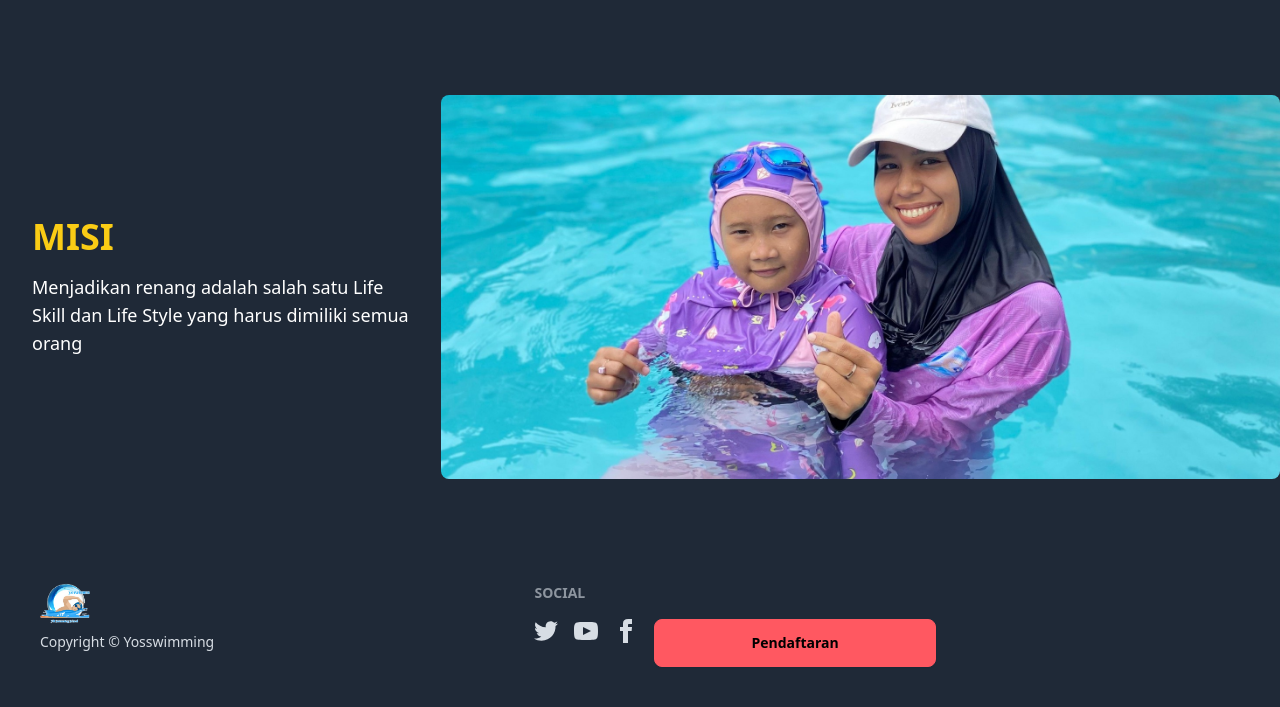
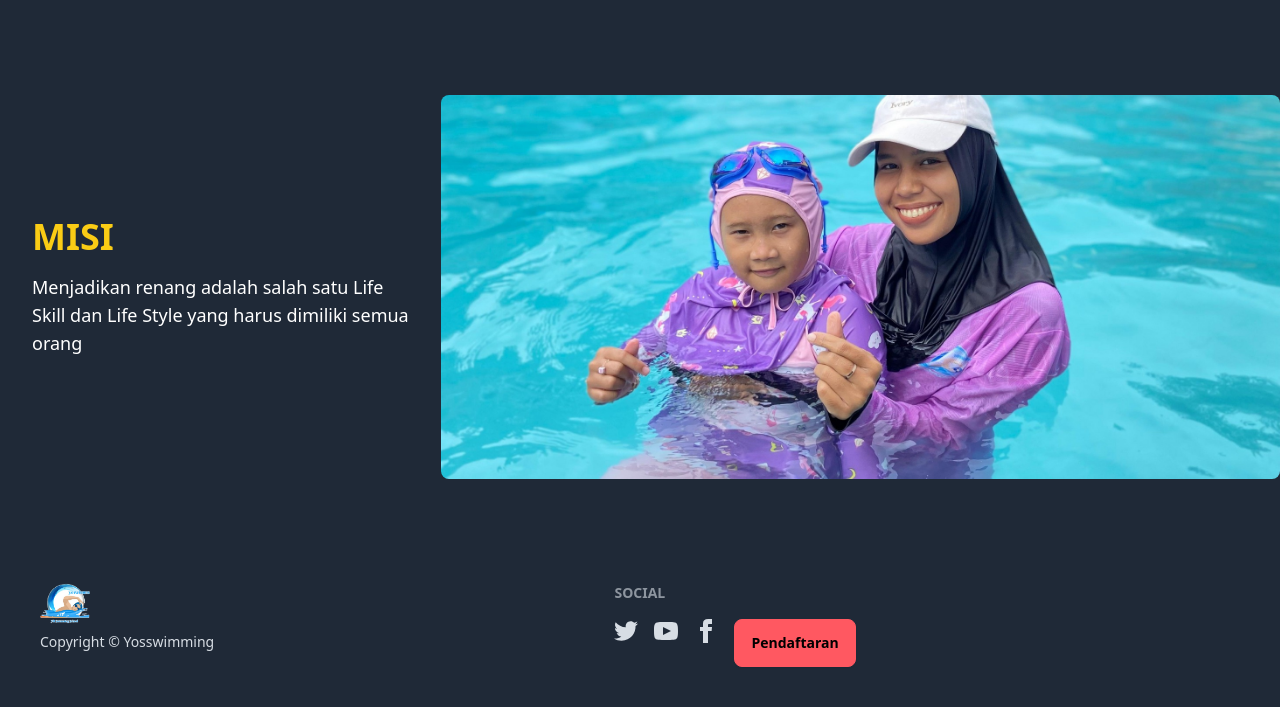
Before and after one commit to Rizki1442/Les_renang_yosswiming, a Flask app: page /visi_misi in a window 1280 px wide. Shown: the part 513-1220 px from the top of the page. Run offline with Flask 3, Linux system fonts and the light colour scheme; some libraries are stand-ins or nearby versions.

Commit message:
Update visi_misi.html

```diff
--- a/Kolam Renang/templates/visi_misi.html
+++ b/Kolam Renang/templates/visi_misi.html
@@ -83,7 +83,7 @@
           <path d="M9 8h-3v4h3v12h5v-12h3.642l.358-4h-4v-1.667c0-.955.192-1.333 1.115-1.333h2.885v-5h-3.808c-3.596 0-5.192 1.583-5.192 4.615v3.385z"></path>
         </svg>
       </a>
-      <a href="https://linktr.ee/yoswimms" target="_blank"><button class="btn btn-error px-24">Pendaftaran</button></a>
+      <a href="https://linktr.ee/yoswimms" target="_blank"><button class="btn btn-error px-18">Pendaftaran</button></a>
     </div>
   </nav>
 </footer>
```
